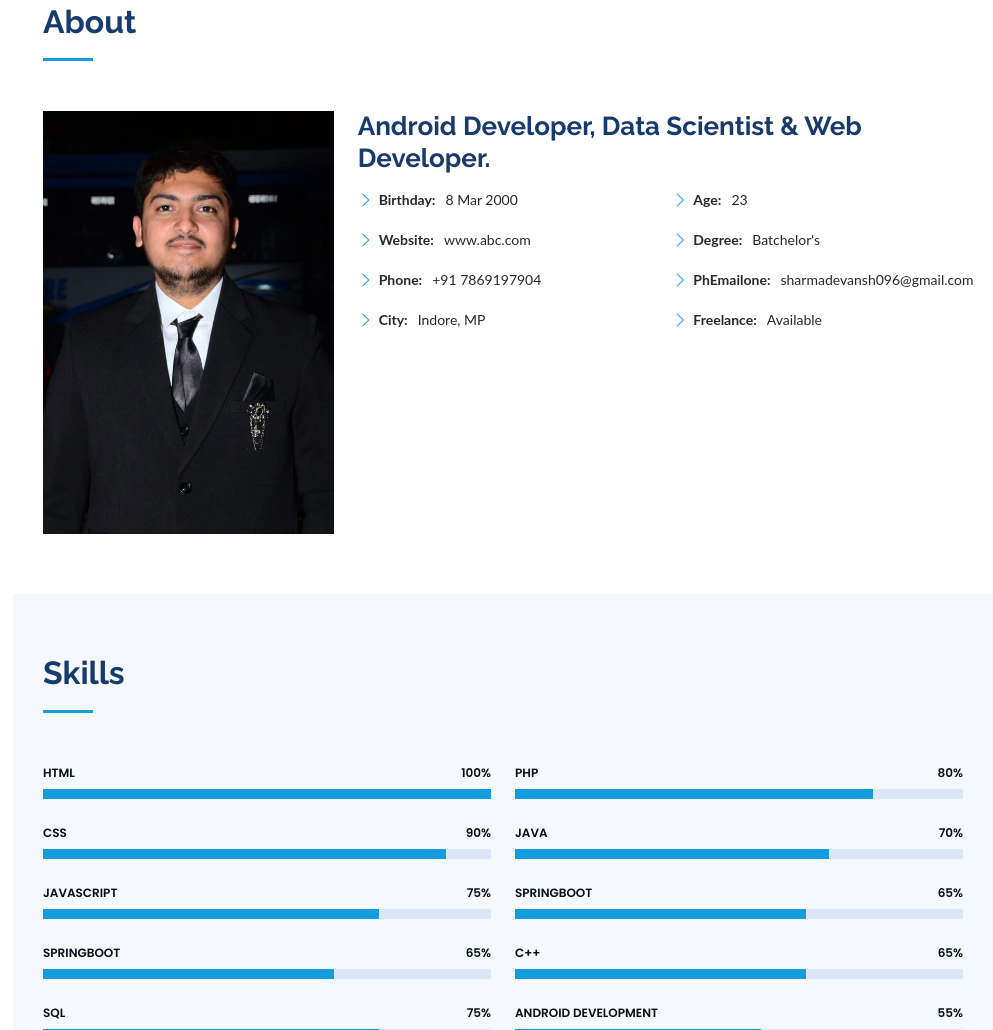
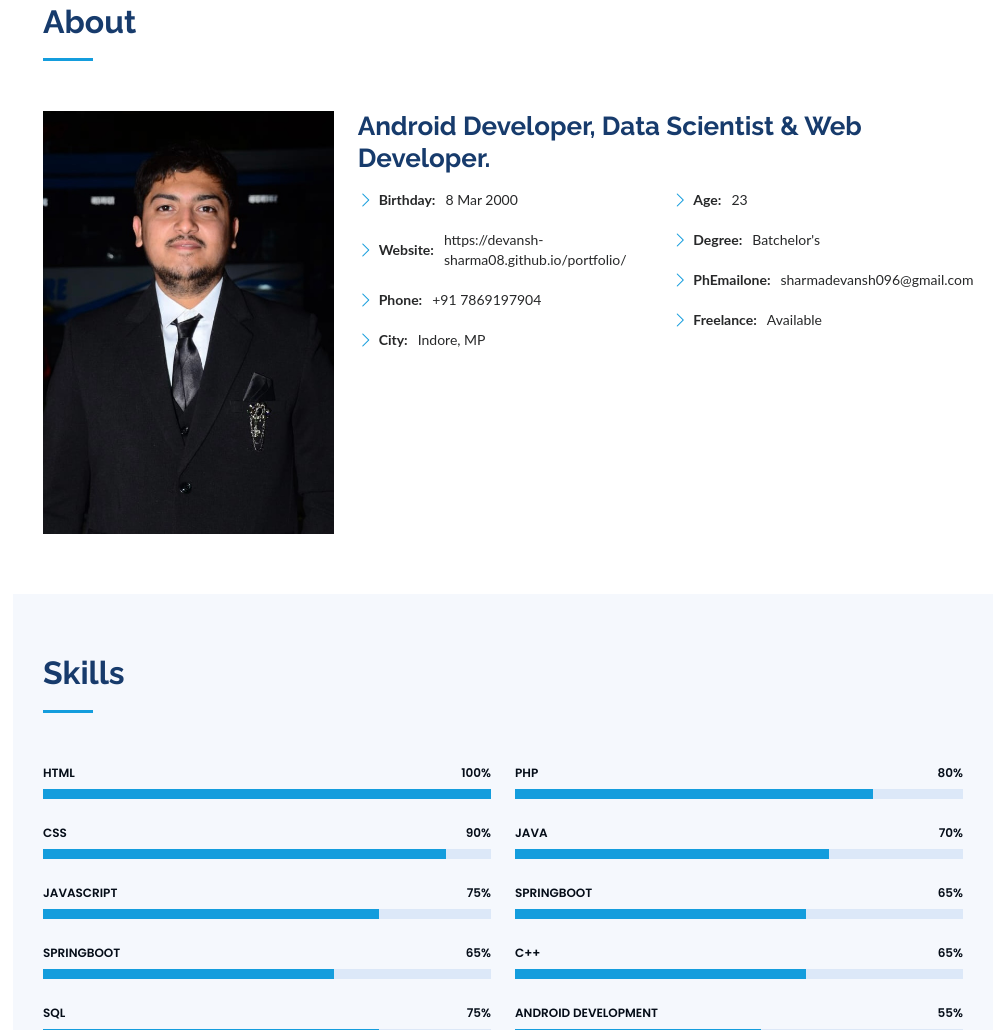
Before and after one commit to Devansh-sharma08/portfolio, a plain HTML site: page index.html in a window 1280 px wide. Shown: the part 887-1917 px from the top of the page, without its empty margins (287-1280 px from the left). Drawn offline with Linux system fonts and the light colour scheme.

Commit message:
Update index.html

```diff
--- a/index.html
+++ b/index.html
@@ -103,7 +103,7 @@
               <div class="col-lg-6">
                 <ul>
                   <li><i class="bi bi-chevron-right"></i> <strong>Birthday:</strong> <span>8 Mar 2000</span></li>
-                  <li><i class="bi bi-chevron-right"></i> <strong>Website:</strong> <span>www.abc.com</span></li>
+                  <li><i class="bi bi-chevron-right"></i> <strong>Website:</strong> <span>https://devansh-sharma08.github.io/portfolio/</span></li>
                   <li><i class="bi bi-chevron-right"></i> <strong>Phone:</strong> <span>+91 7869197904</span></li>
                   <li><i class="bi bi-chevron-right"></i> <strong>City:</strong> <span>Indore, MP</span></li>
                 </ul>
```
